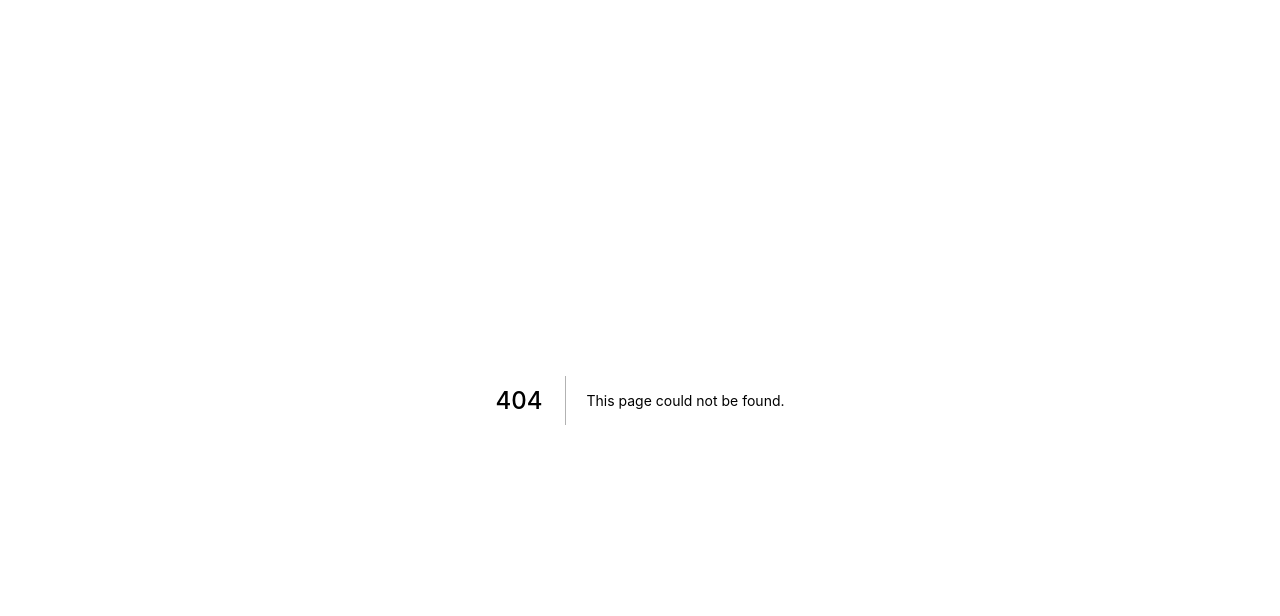
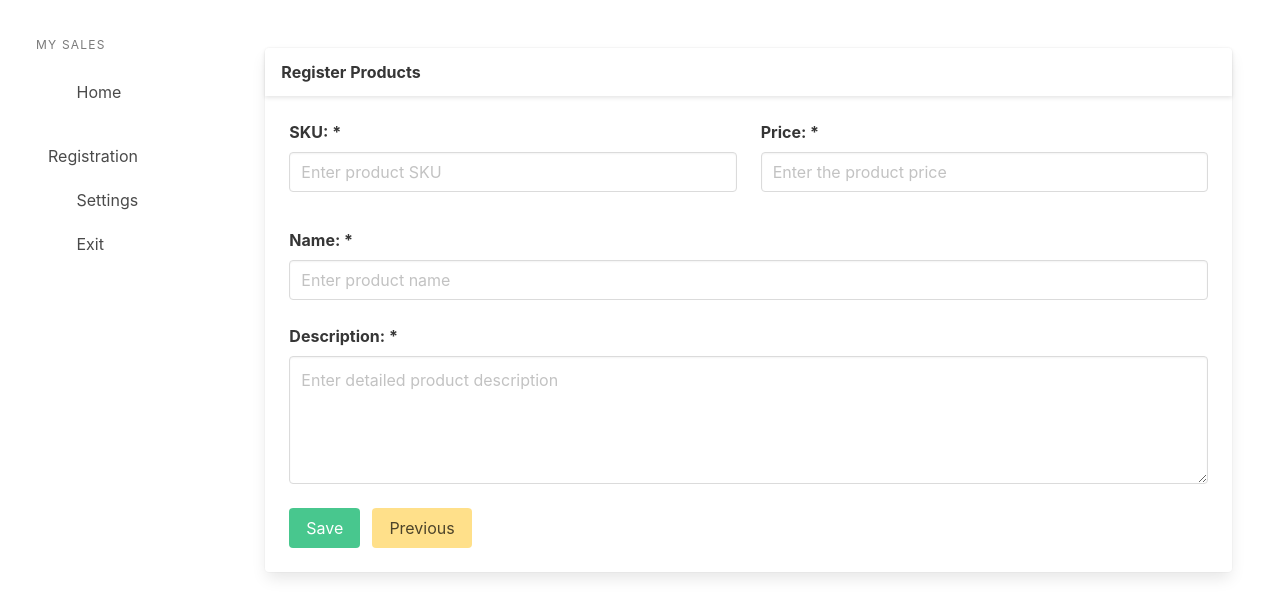
Before and after one commit to JoelMaciel/SALES_-REPORT_front, a Next.js app: page /registration/products in a window 1280 px wide. Before the commit this address had no page. Shown: the top 616 px of the page. Built offline with nearby package versions, Linux system fonts and the light colour scheme.

Commit message:
feat: creating the template, side menu, registration page and product form

```diff
--- /dev/null
+++ b/src/components/index.ts
@@ -0,0 +1,2 @@
+import { RegisterProducts } from "./products";
+export { Layout } from "./layout";
--- /dev/null
+++ b/src/components/layout/index.tsx
@@ -0,0 +1,30 @@
+import { ReactNode } from "react";
+import { Menu } from "./menu";
+
+interface LayoutProps {
+  title?: string;
+  children?: ReactNode;
+}
+
+export const Layout: React.FC<LayoutProps> = (props: LayoutProps) => {
+  return (
+    <div className="app">
+      <section className="main-content columns is-fullheight ">
+        <Menu />
+
+        <div className="container column is-10 ">
+          <div className="section">
+            <div className="card">
+              <div className="card-header ">
+                <p className="card-header-title">{props.title}</p>
+              </div>
+              <div className="card-content">
+                <div className="content"> {props.children}</div>
+              </div>
+            </div>
+          </div>
+        </div>
+      </section>
+    </div>
+  );
+};
--- /dev/null
+++ b/src/components/layout/menu/index.tsx
@@ -0,0 +1,32 @@
+import Link from "next/link";
+
+export const Menu: React.FC = () => {
+  return (
+    <aside className="colums is-2 is-narrow-mobile is-fullheigth section is-hidden-mobile">
+      <p className="menu-label is-hidden-touch">My Sales</p>
+      <ul className="menu-list">
+        <MenuItem hrel="/" label="Home" />
+        <MenuItem hrel="/" label="Registration" />
+        <MenuItem hrel="/" label="Settings" />
+        <MenuItem hrel="/" label="Exit" />
+      </ul>
+    </aside>
+  );
+};
+
+interface MenuItemProps {
+  hrel: string;
+  label: string;
+}
+
+const MenuItem: React.FC<MenuItemProps> = (props: MenuItemProps) => {
+  return (
+    <li>
+      <Link href={props.hrel}>
+        <a>
+          <span className="icon"></span> {props.label}
+        </a>
+      </Link>
+    </li>
+  );
+};
--- /dev/null
+++ b/src/components/products/index.ts
@@ -0,0 +1 @@
+export { RegisterProducts } from "./registration";
--- /dev/null
+++ b/src/components/products/registration/index.tsx
@@ -0,0 +1,94 @@
+import { Layout } from "components/layout";
+import { useState } from "react";
+
+export const RegisterProducts: React.FC = () => {
+  const [sku, setSku] = useState("");
+  const [price, setPrice] = useState("");
+  const [name, setName] = useState("");
+  const [description, setDescription] = useState("");
+
+  const submit = () => {
+    const product = { sku, price, name, description };
+    console.log(product);
+  };
+
+  return (
+    <Layout title="Register Products">
+      <div className="columns">
+        <div className="field is-half column ">
+          <label htmlFor="inputSKU" className="label">
+            SKU: *
+          </label>
+          <div className="control">
+            <input
+              id="inputSKU"
+              value={sku}
+              onChange={(event) => setSku(event.target.value)}
+              className="input"
+              placeholder="Enter product SKU"
+            />
+          </div>
+        </div>
+        <div className="field is-half column">
+          <label htmlFor="inputPrice" className="label">
+            Price: *
+          </label>
+          <div className="control">
+            <input
+              id="inputPrice"
+              value={price}
+              onChange={(event) => setPrice(event.target.value)}
+              className="input"
+              placeholder="Enter the product price "
+            />
+          </div>
+        </div>
+      </div>
+
+      <div className="columns">
+        <div className="field is-full column">
+          <label htmlFor="inputName" className="label">
+            Name: *
+          </label>
+          <div className="control">
+            <input
+              id="inputName"
+              value={name}
+              onChange={(event) => setName(event.target.value)}
+              className="input"
+              placeholder="Enter product name "
+            />
+          </div>
+        </div>
+      </div>
+
+      <div className="columns">
+        <div className="field is-full column">
+          <label htmlFor="inputDes" className="label">
+            Description: *
+          </label>
+          <div className="control">
+            <textarea
+              id="inputDes"
+              value={description}
+              onChange={(event) => setDescription(event.target.value)}
+              className="textarea"
+              placeholder="Enter detailed product description "
+            />
+          </div>
+        </div>
+      </div>
+
+      <div className="field is-grouped">
+        <div className="control">
+          <button onClick={submit} className="button is-success">
+            Save
+          </button>
+        </div>
+        <div className="control">
+          <button className="button is-warning">Previous</button>
+        </div>
+      </div>
+    </Layout>
+  );
+};
--- a/src/pages/index.tsx
+++ b/src/pages/index.tsx
@@ -1,3 +1,4 @@
+import { Layout } from "components";
 import Head from "next/head";
 
 const Home: React.FC = () => {
@@ -7,6 +8,7 @@ const Home: React.FC = () => {
         <title>Sales Report</title>
         <link rel="icon" href="/favicon.ico" />
       </Head>
+      <Layout />
     </div>
   );
 };
--- /dev/null
+++ b/src/pages/registration/hello.tsx
@@ -0,0 +1,3 @@
+export default function Hello() {
+  return <div>Joel Maciel</div>;
+}
--- /dev/null
+++ b/src/pages/registration/products/index.tsx
@@ -0,0 +1,2 @@
+import { RegisterProducts } from "components/products";
+export default RegisterProducts;
```
